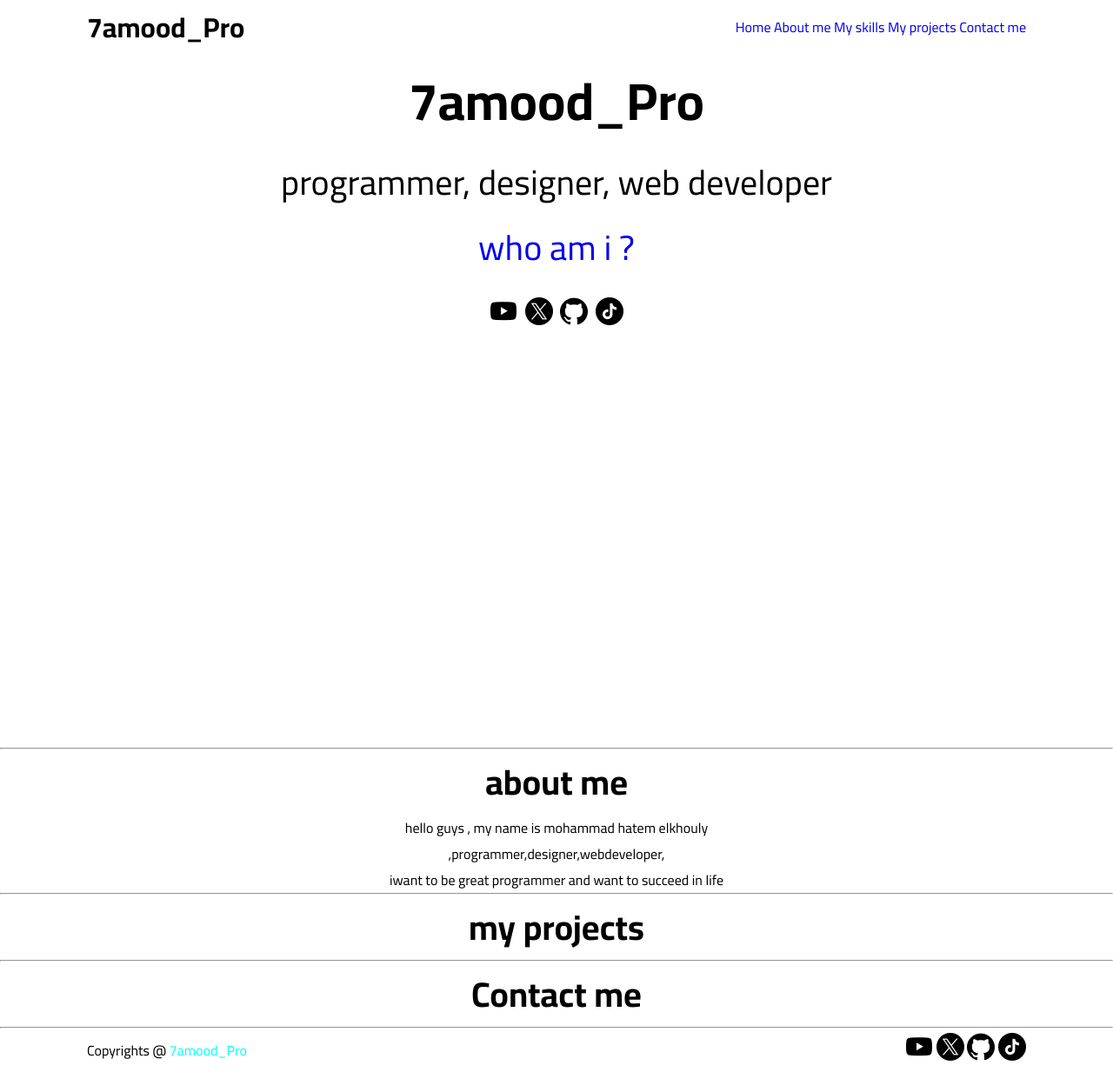
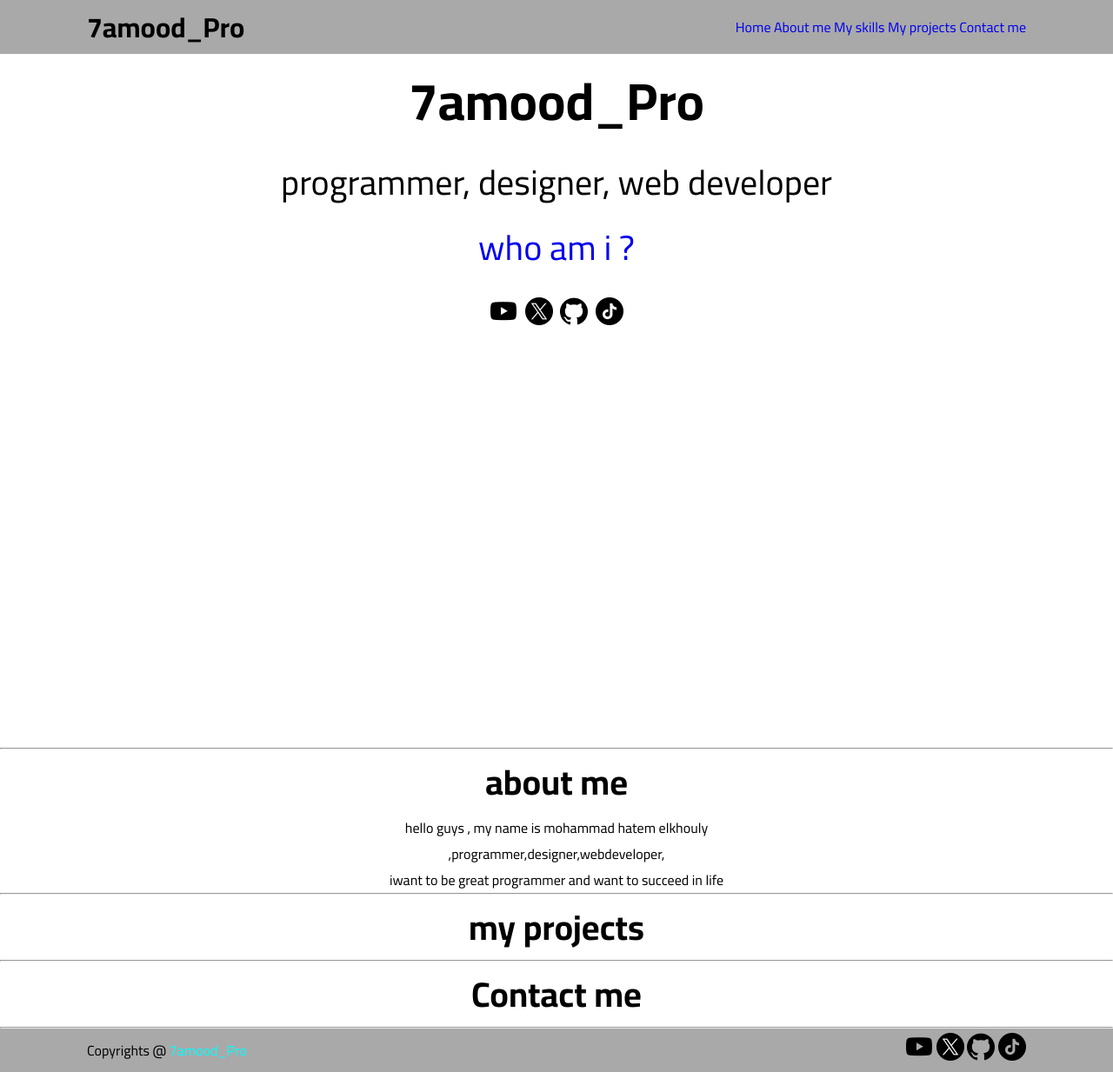
Before and after one commit to 7amoodPro/my-portfilo.io, a plain HTML site: page index.html in a window 1280 px wide. Shown: the whole page at 87% size. Drawn offline with Linux system fonts and the light colour scheme.

Commit message:
added footer and header colors

```diff
--- a/style.css
+++ b/style.css
@@ -17,7 +17,7 @@ html{
 /* #################################################### */
                       /* header */
       header{
-
+        background-color: darkgray;
         width: 100%;
         position: fixed;
         z-index: 999;
@@ -99,7 +99,7 @@ html{
 /* ##################################################### */
                           /* footer */
         footer{
-
+          background-color: darkgray;
           height:50px ;
           width: 100%;
           display: flex;
```
